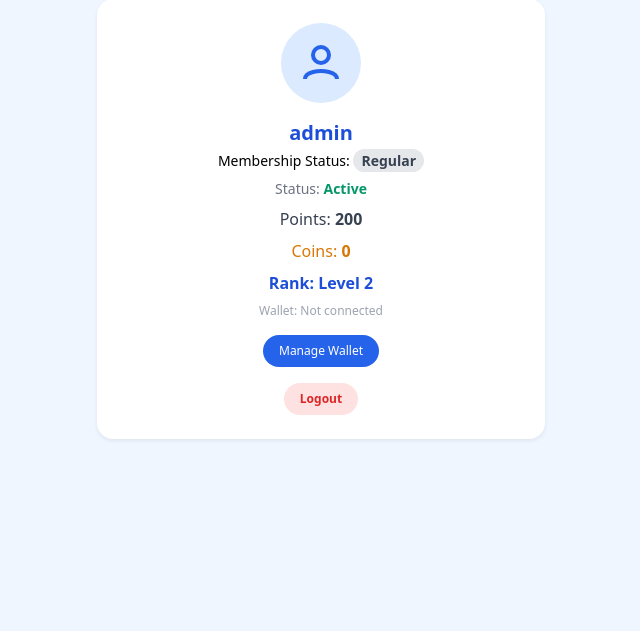
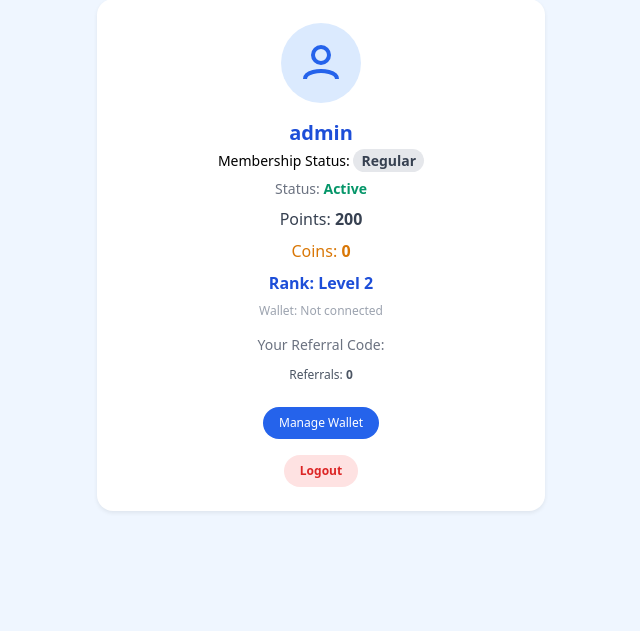
Before and after one commit to kayamus29/readme, a Django app: page /profile/ in a window 1280 px wide. Shown: the part 97-728 px from the top of the page, without its empty margins (319-959 px from the left). Run offline with Django 5.2, Linux system fonts and the light colour scheme; a user stored in the database is signed in; data comes from the database, SQL or seed files in the repository; both versions use the stored data as it was after the commit; parts of the project's set-up code (start-up, migrations or seed data) failed here and were passed over.

Commit message:
Add referral system documentation to README; show referral count in profile/dashboard; ensure referral code is always generated

```diff
--- a/readmore/news/models.py
+++ b/readmore/news/models.py
@@ -41,6 +41,20 @@ class UserProfile(models.Model):
             if self.balance < threshold:
                 return max(1, i-1)
         return 10
+
+    def save(self, *args, **kwargs):
+        if not self.referral_code:
+            import random, string
+            while True:
+                code = ''.join(random.choices(string.ascii_uppercase + string.digits, k=8))
+                if not UserProfile.objects.filter(referral_code=code).exists():
+                    self.referral_code = code
+                    break
+        super().save(*args, **kwargs)
+
+    @property
+    def safe_referral_code(self):
+        return self.referral_code or ''
 
     def __str__(self):
         return self.user.username
--- a/readmore/news/views.py
+++ b/readmore/news/views.py
@@ -11,7 +11,7 @@ import datetime
 
 from django.contrib.auth.decorators import login_required
 from django.contrib.auth.views import LoginView
-from .forms import EmailOrUsernameAuthenticationForm
+from .forms import EmailOrUsernameAuthenticationForm, CustomUserCreationForm
 
 class CustomLoginView(LoginView):
     authentication_form = EmailOrUsernameAuthenticationForm
@@ -25,16 +25,29 @@ def home(request):
     return render(request, 'home.html')
 
 def signup(request):
+    ref_code = request.GET.get('ref', '')
     if request.method == 'POST':
-        form = UserCreationForm(request.POST)
+        form = CustomUserCreationForm(request.POST)
         if form.is_valid():
             user = form.save()
             # Ensure UserProfile is created
-            UserProfile.objects.get_or_create(user=user)
+            profile, created = UserProfile.objects.get_or_create(user=user)
+            # Handle referral code
+            code = form.cleaned_data.get('referral_code')
+            if code:
+                try:
+                    referrer = UserProfile.objects.get(referral_code=code)
+                    profile.referred_by = code
+                    referrer.referred_count += 1
+                    referrer.add_referral_points(100)  # Award 100 points (customize as needed)
+                    referrer.save()
+                    profile.save()
+                except UserProfile.DoesNotExist:
+                    pass
             login(request, user)
             return redirect('dashboard')
     else:
-        form = UserCreationForm()
+        form = CustomUserCreationForm(initial={'referral_code': ref_code})
     return render(request, 'registration/signup.html', {'form': form})
 
 
--- a/readmore/templates/dashboard.html
+++ b/readmore/templates/dashboard.html
@@ -16,6 +16,7 @@
       <span class="text-white text-base mt-2">Points: <span class="font-bold">{{ user_profile.balance|default:0 }}</span></span>
       <span class="text-yellow-200 text-base mt-1">Coins: <span class="font-bold">{{ user_profile.coin_balance|default:0 }}</span></span>
       <span class="text-white text-xs mt-1">{{ user_profile.wallet_address|default:'Not connected' }}</span>
+      <span class="text-white text-xs mt-1">Referrals: <span class="font-bold">{{ user_profile.referred_count|default:0 }}</span> <span class="text-green-200">(+100 pts each)</span></span>
     </div>
   </div>
   <!-- Dashboard content area -->
--- a/readmore/templates/profile.html
+++ b/readmore/templates/profile.html
@@ -19,8 +19,27 @@
     <span class="text-yellow-600 text-base mb-2">Coins: <span class="font-bold">{{ user_profile.coin_balance|default:0 }}</span></span>
     <span class="text-blue-700 text-base mb-2 font-semibold">Rank: Level {{ user_profile.get_rank }}</span>
     <span class="text-gray-400 text-xs mb-4">Wallet: {{ user_profile.wallet_address|default:'Not connected' }}</span>
+    <div class="mb-4 w-full flex flex-col items-center">
+      <span class="block text-sm text-gray-500 mb-1">Your Referral Code:</span>
+      <span class="block font-mono text-lg text-blue-700 mb-2">{{ user_profile.safe_referral_code }}</span>
+      <span class="block text-xs text-gray-600 mb-2">Referrals: <span class="font-bold">{{ user_profile.referred_count|default:0 }}</span></span>
+      {% if user_profile.safe_referral_code %}
+      <button onclick="copyReferralLink()" class="bg-green-500 text-white px-4 py-2 rounded-full text-xs font-semibold mb-2">Refer a Friend</button>
+      <span id="referralCopied" class="hidden text-green-600 text-xs">Link copied!</span>
+      {% endif %}
+    </div>
     <a href="/wallet/" class="inline-block mb-4 bg-blue-600 text-white px-4 py-2 rounded-full text-xs">Manage Wallet</a>
     <a href="/logout/" class="inline-block bg-red-100 text-red-600 px-4 py-2 rounded-full text-xs font-semibold">Logout</a>
+    <script>
+      function copyReferralLink() {
+        const code = '{{ user_profile.referral_code }}';
+        const url = `${window.location.origin}/signup/?ref=${code}`;
+        navigator.clipboard.writeText(url).then(function() {
+          document.getElementById('referralCopied').classList.remove('hidden');
+          setTimeout(() => document.getElementById('referralCopied').classList.add('hidden'), 2000);
+        });
+      }
+    </script>
   </div>
 </div>
 {% endblock %}
```
Also changed, not shown: readmore/news/forms.py (+9 -1 lines), README.md, readmore/db.sqlite3.
